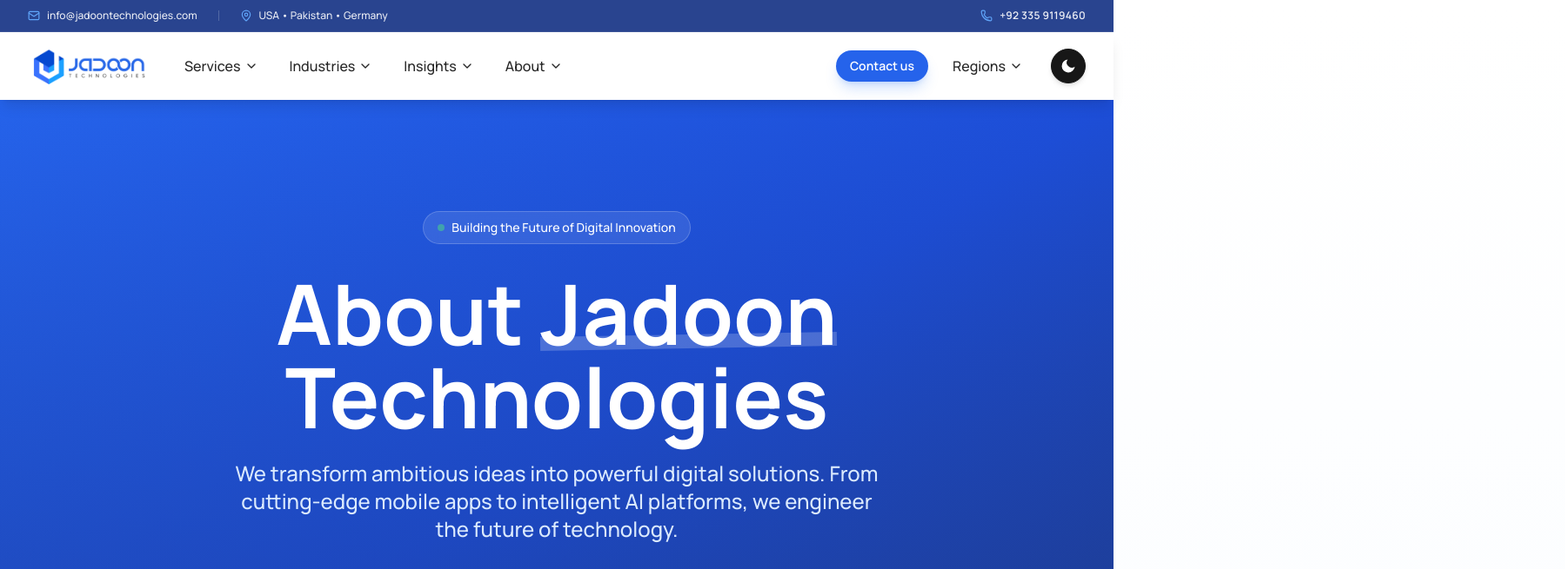
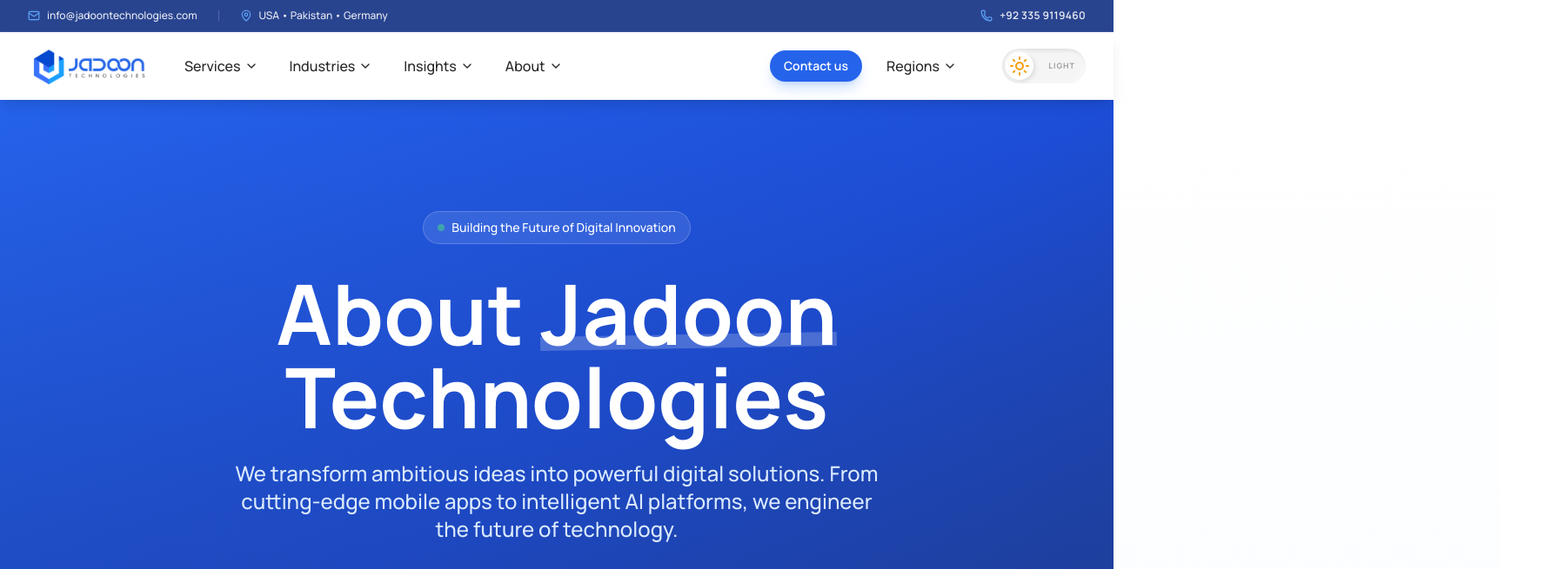
Before and after one commit to omerjadoon/jadoontechnologies-new, a Next.js app: page /about in a window 1280 px wide. Shown: the top 655 px of the page at 87% size, 1799 px wide, since content can reach past the window. Built offline with nearby package versions, Linux system fonts and the light colour scheme.

Commit message:
fixed dark light and scroll issue

```diff
--- a/src/app/globals.css
+++ b/src/app/globals.css
@@ -2,18 +2,19 @@
 @tailwind components;
 @tailwind utilities;
 
-html{
+html {
   scroll-behavior: smooth;
 }
 
 h1>a>.icon.icon-link:before,
 h2>a>.icon.icon-link:before,
-h3>a>.icon.icon-link:before{
+h3>a>.icon.icon-link:before {
   content: "#";
   font-size: 0.8rem;
 }
 
-h2 > a, h3>a {
+h2>a,
+h3>a {
   text-decoration: none !important;
 }
 
@@ -21,7 +22,7 @@
   counter-reset: line;
 }
 
-  code > [data-line]::before {
+code>[data-line]::before {
   counter-increment: line;
   content: counter(line);
 
@@ -33,16 +34,16 @@
   color: gray;
 }
 
-  code[data-line-numbers-max-digits='2'] > [data-line]::before {
+code[data-line-numbers-max-digits='2']>[data-line]::before {
   width: 2rem;
 }
 
-  code[data-line-numbers-max-digits='3'] > [data-line]::before {
+code[data-line-numbers-max-digits='3']>[data-line]::before {
   width: 3rem;
 }
 
-  [data-highlighted-line]{
-    background-color: rgba(255,255,255,0.1) !important;
+[data-highlighted-line] {
+  background-color: rgba(255, 255, 255, 0.1) !important;
   padding: 2px;
   padding-left: 0;
   padding-right: 4px;
@@ -50,18 +51,18 @@
   border-left: 2px solid #7B00D3;
 }
 
-  [data-highlighted-chars]{
-    background-color: rgba(255,255,255,0.2) !important;
+[data-highlighted-chars] {
+  background-color: rgba(255, 255, 255, 0.2) !important;
   padding: 2px;
   border-radius: 2px;
 }
 
 
-  [data-rehype-pretty-code-fragment]{
+[data-rehype-pretty-code-fragment] {
   position: relative;
 }
 
-  [data-rehype-pretty-code-title]{
+[data-rehype-pretty-code-title] {
   position: absolute;
   right: 0;
   background-color: #7B00D3;
@@ -71,7 +72,7 @@
   border-end-start-radius: 4px;
 }
 
-  [data-rehype-pretty-code-caption]{
+[data-rehype-pretty-code-caption] {
   position: absolute;
   top: 100%;
   width: 100%;
@@ -86,6 +87,7 @@
     opacity: 0;
     transform: translateY(-10px);
   }
+
   to {
     opacity: 1;
     transform: translateY(0);
@@ -97,8 +99,60 @@
     opacity: 0;
     transform: translateY(8px);
   }
+
   to {
     opacity: 1;
     transform: translateY(0);
   }
 }
+
+
+
+/* Mobile Menu Scrollbar */
+.mobile-menu-scroll::-webkit-scrollbar {
+  width: 5px;
+}
+
+.mobile-menu-scroll::-webkit-scrollbar-track {
+  background: transparent;
+}
+
+.mobile-menu-scroll::-webkit-scrollbar-thumb {
+  background: #2563eb;
+  border-radius: 10px;
+}
+
+.mobile-menu-scroll::-webkit-scrollbar-thumb:hover {
+  background: #1d4ed8;
+}
+
+/* For Firefox */
+.mobile-menu-scroll {
+  scrollbar-width: thin;
+  scrollbar-color: #2563eb transparent;
+}
+
+/* Neumorphic Theme Toggle */
+.theme-toggle-track {
+  box-shadow: inset 2px 2px 5px rgba(0, 0, 0, 0.1), inset -2px -2px 5px rgba(255, 255, 255, 0.5);
+}
+
+.dark .theme-toggle-track {
+  box-shadow: inset 4px 4px 8px rgba(0, 0, 0, 0.5), inset -4px -4px 8px rgba(255, 255, 255, 0.05);
+}
+
+.theme-toggle-thumb {
+  box-shadow: 2px 2px 5px rgba(0, 0, 0, 0.1), -2px -2px 5px rgba(255, 255, 255, 0.8);
+}
+
+.dark .theme-toggle-thumb {
+  box-shadow: 4px 4px 10px rgba(0, 0, 0, 0.6), -2px -2px 5px rgba(255, 255, 255, 0.1);
+}
+
+.theme-toggle-text {
+  text-shadow: 1px 1px 0px rgba(255, 255, 255, 0.5);
+}
+
+.dark .theme-toggle-text {
+  text-shadow: 1px 1px 0px rgba(0, 0, 0, 0.5);
+}
--- a/src/components/Navigation/MegaHeader.js
+++ b/src/components/Navigation/MegaHeader.js
@@ -8,7 +8,7 @@
   ShoppingBag, Plane, Radio, Landmark, Heart,
   FileText, BookOpen, Video, Users,
   Info, Star, UserCheck, Leaf, HeartHandshake, Briefcase, Mail, Phone, MapPin,
-  ChevronRight, X
+  ChevronRight, X, Sun, Moon
 } from "lucide-react";
 
 /**
@@ -371,22 +371,53 @@
             </MenuCard>
           </div>
 
-          {/* Theme toggle */}
+          {/* Fancy Theme Toggle - Desktop & Mobile Header */}
+          <div className="flex items-center ml-auto md:ml-6">
             <button
               onClick={() => setMode(mode === "light" ? "dark" : "light")}
               className={cx(
-              "w-10 h-10 ml-1 flex items-center justify-center rounded-full p-2 border transition-all duration-300 focus:outline-none focus:ring-2 focus:ring-blue-500/40",
+                "relative flex h-10 w-24 items-center rounded-full transition-all duration-500 ease-in-out theme-toggle-track overflow-hidden group",
+                mode === "light" ? "bg-neutral-100" : "bg-neutral-900"
+              )}
+              aria-label="Toggle theme"
+            >
+              {/* Labels */}
+              <div className="absolute inset-0 flex items-center justify-between px-3 pointer-events-none">
+                <span className={cx(
+                  "text-[9px] font-black tracking-widest transition-all duration-500 theme-toggle-text",
+                  mode === "dark" ? "opacity-100 text-blue-400 translate-x-0" : "opacity-0 -translate-x-2"
+                )}>
+                  DARK
+                </span>
+                <span className={cx(
+                  "text-[9px] font-black tracking-widest transition-all duration-500 theme-toggle-text",
+                  mode === "light" ? "opacity-100 text-neutral-400 translate-x-0" : "opacity-0 translate-x-2"
+                )}>
+                  LIGHT
+                </span>
+              </div>
+
+              {/* Thumb */}
+              <div
+                className={cx(
+                  "absolute flex h-8 w-8 items-center justify-center rounded-full transition-all duration-500 ease-in-out theme-toggle-thumb",
                   mode === "light"
-                ? "bg-neutral-900 text-white border-neutral-900 hover:scale-110 shadow-md"
-                : "bg-white text-neutral-900 border-neutral-300 dark:bg-neutral-800 dark:text-neutral-100 dark:border-neutral-700 hover:scale-110 shadow-md"
+                    ? "translate-x-1 bg-white text-amber-500 shadow-amber-200/50"
+                    : "translate-x-[60px] bg-neutral-800 text-blue-400 shadow-blue-900/50"
                 )}
-            aria-label="theme-switcher"
               >
-            {mode === "light" ? <MoonIcon className="fill-current w-5 h-5" /> : <SunIcon className="fill-current w-5 h-5" />}
+                {mode === "light" ? (
+                  <Sun className="h-4.5 w-4.5 fill-amber-500/10" />
+                ) : (
+                  <Moon className="h-4.5 w-4.5 fill-blue-400/10" />
+                )}
+              </div>
             </button>
           </div>
+        </div>
+      </header>
 
-        {/* Mobile Menu Overlay */}
+      {/* Mobile Menu Overlay - Moved outside header for better stacking context */}
       <div
         className={cx(
           "fixed inset-0 z-[100] flex flex-col bg-white dark:bg-neutral-950 transition-all duration-300 ease-out md:hidden",
@@ -401,9 +432,9 @@
           <Link
             href="/"
             onClick={() => setMobileOpen(false)}
-              className="flex items-center gap-2"
+            className="flex items-center gap-2 min-w-0"
           >
-              <div className="flex h-9 w-9 items-center justify-center rounded-xl border border-blue-500/30 shadow-lg shadow-blue-500/25 p-1.5">
+            <div className="flex h-9 w-9 shrink-0 items-center justify-center rounded-xl border border-blue-500/30 shadow-lg shadow-blue-500/25 p-1.5">
               <Image
                 src="/favicon-32x32.png"
                 alt="Jadoon Technologies"
@@ -412,21 +443,26 @@
                 className="w-full h-full object-contain"
               />
             </div>
-              <span className="text-base font-bold text-neutral-900 dark:text-white">
+            <span className="text-base font-bold text-neutral-900 dark:text-white truncate">
               Jadoon Technologies
             </span>
           </Link>
+          <div className="flex items-center gap-3 shrink-0">
+            {/* Mobile Fancy Theme Toggle */}
+
+
             <button
               onClick={() => setMobileOpen(false)}
-              className="flex h-10 w-10 items-center justify-center rounded-xl bg-neutral-100 text-neutral-600 transition-colors hover:bg-neutral-200 dark:bg-neutral-900 dark:text-neutral-400 dark:hover:bg-neutral-800"
+              className="flex h-10 w-10 items-center justify-center rounded-xl bg-neutral-100 text-neutral-600 transition-colors hover:bg-neutral-200 dark:bg-neutral-900 dark:text-neutral-400 dark:hover:bg-neutral-800 shadow-sm"
               aria-label="Close menu"
             >
               <X className="h-5 w-5" />
             </button>
           </div>
+        </div>
 
         {/* Mobile Menu Content */}
-          <div className="flex-1 overflow-y-auto overscroll-contain absolute top-20 bg-white dark:bg-neutral-950 z-50">
+        <div className="flex-1 overflow-y-auto overscroll-contain bg-white dark:bg-neutral-950 mobile-menu-scroll">
           <nav className="px-6 py-6 space-y-2">
             {Object.entries(NAV).map(([group, items], groupIndex) => (
               <div
@@ -576,8 +612,6 @@
           </nav>
         </div>
       </div>
-
-      </header>
     </>
   );
 }
```
Also changed, not shown: .velite/generated/blogs.json. Lines whose indentation alone changed are shown as unchanged.
